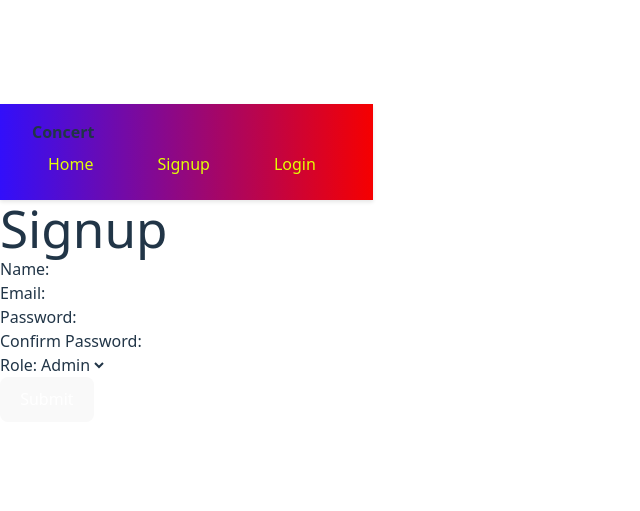
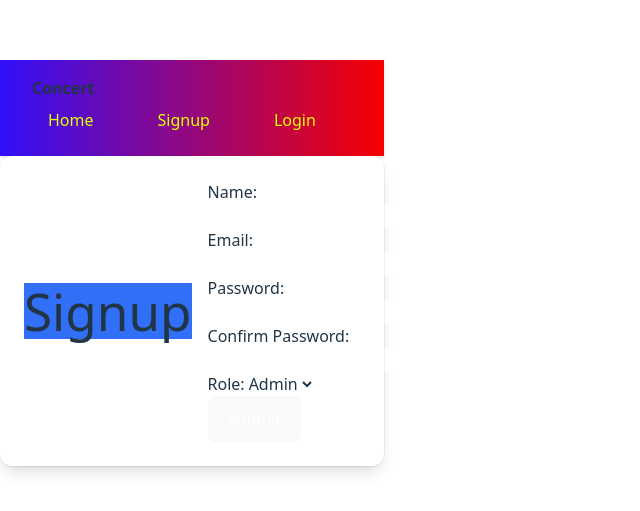
Before and after one commit to Sajay1/Concert, a React (Vite) app: page /signup in a window 1280 px wide. Shown: the part 137-648 px from the top of the page, without its empty margins (0-640 px from the left). Built offline with nearby package versions, Linux system fonts and the light colour scheme; no server answers.

Commit message:
tailwind

```diff
--- a/src/components/SignupForm.jsx
+++ b/src/components/SignupForm.jsx
@@ -31,27 +31,29 @@ useEffect(() => {
 
 
     return(
-    <div>
-        <h1>Signup</h1>
+    <div className=''>
+      <div className="mx-auto flex max-w-sm items-center gap-x-4 rounded-xl bg-white p-6 shadow-lg outline outline-black/5 dark:bg-slate-800 dark:shadow-none dark:-outline-offset-1 dark:outline-white/10">
+        <h1 className='block bg-[#316ff6] align-items-center'>Signup</h1>
         <form onSubmit={handleSubmit}>
             <label htmlFor="username">Name:</label>
-            <input type="text" id="name" name="name" value={name} onChange={(e) => setName(e.target.value)} required />
+            <input className='bg-white rounded-md' type="text" id="name" name="name" value={name} onChange={(e) => setName(e.target.value)} required />
             <br />
             <label htmlFor="email">Email:</label>
-            <input type="email" id="email" name="email" value={email} onChange={(e) => setEmail(e.target.value)} required />
+            <input className='bg-white rounded-md' type="email" id="email" name="email" value={email} onChange={(e) => setEmail(e.target.value)} required />
             <br />
             <label htmlFor="password">Password:</label>
-            <input type="password" id="password" name="password" value={password} onChange={(e) => setPassword(e.target.value)} required />
+            <input className='bg-white rounded-xl' type="password" id="password" name="password" value={password} onChange={(e) => setPassword(e.target.value)} required />
             <br />  <label for="ConfirmPassword">Confirm Password:</label>
-            <input type="password" id="ConfirmPassword" name="ConfirmPassword" value={confirmpassword} onChange={(e) => setConfirmPassword(e.target.value)} required/>
+            <input className='bg-white rounded-md' type="password" id="ConfirmPassword" name="ConfirmPassword" value={confirmpassword} onChange={(e) => setConfirmPassword(e.target.value)} required/>
             <br/>
             <label for="Role">Role:</label>
-            <select name="role" id="role" value={role} onChange={(e) => setRole(e.target.value)}>
+            <select   name="role" id="role" value={role} onChange={(e) => setRole(e.target.value)}>
                 <option value="Admin">Admin</option>
                 <option value="User">User</option>
             </select>
             <br/>
 <button class="bg-sky-700 px-4 py-2 text-white hover:bg-sky-800 sm:px-8 sm:py-3">Submit</button>        </form>
     </div>
+    </div>
 )
 }
```
